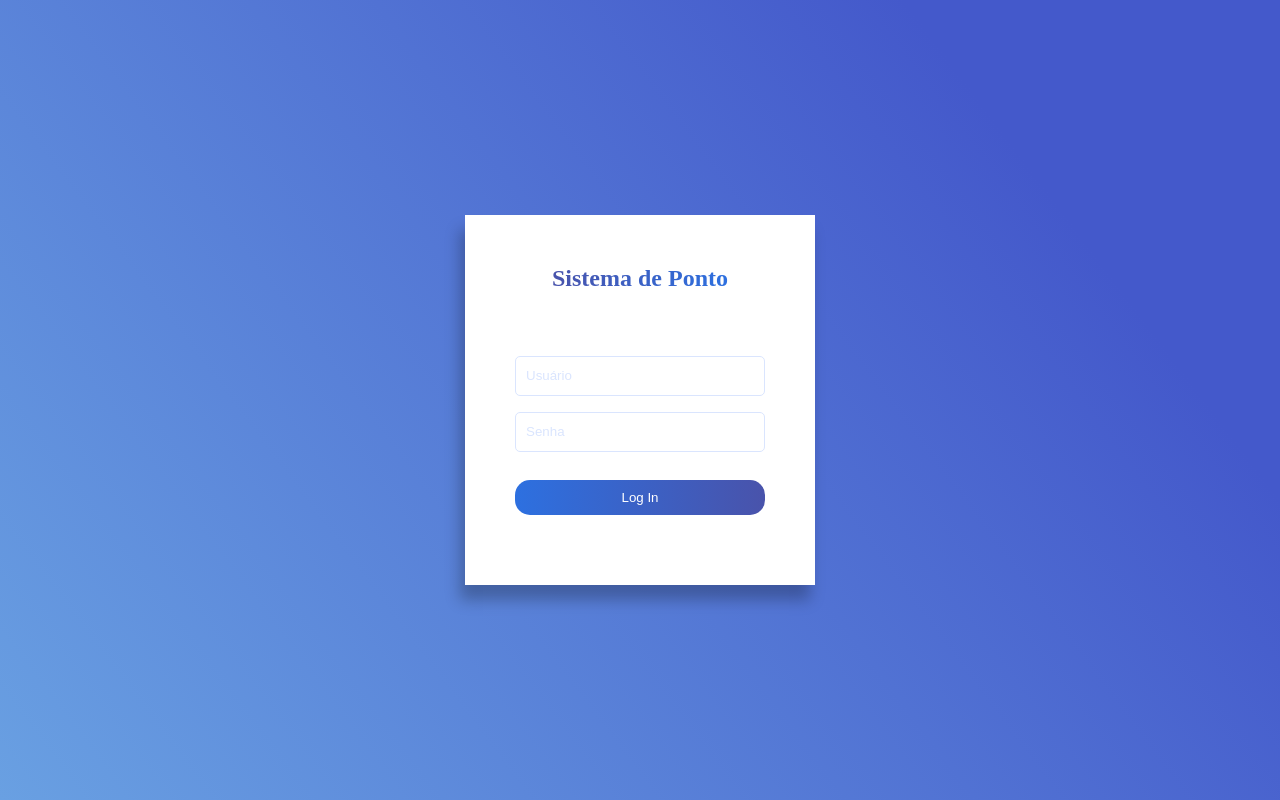
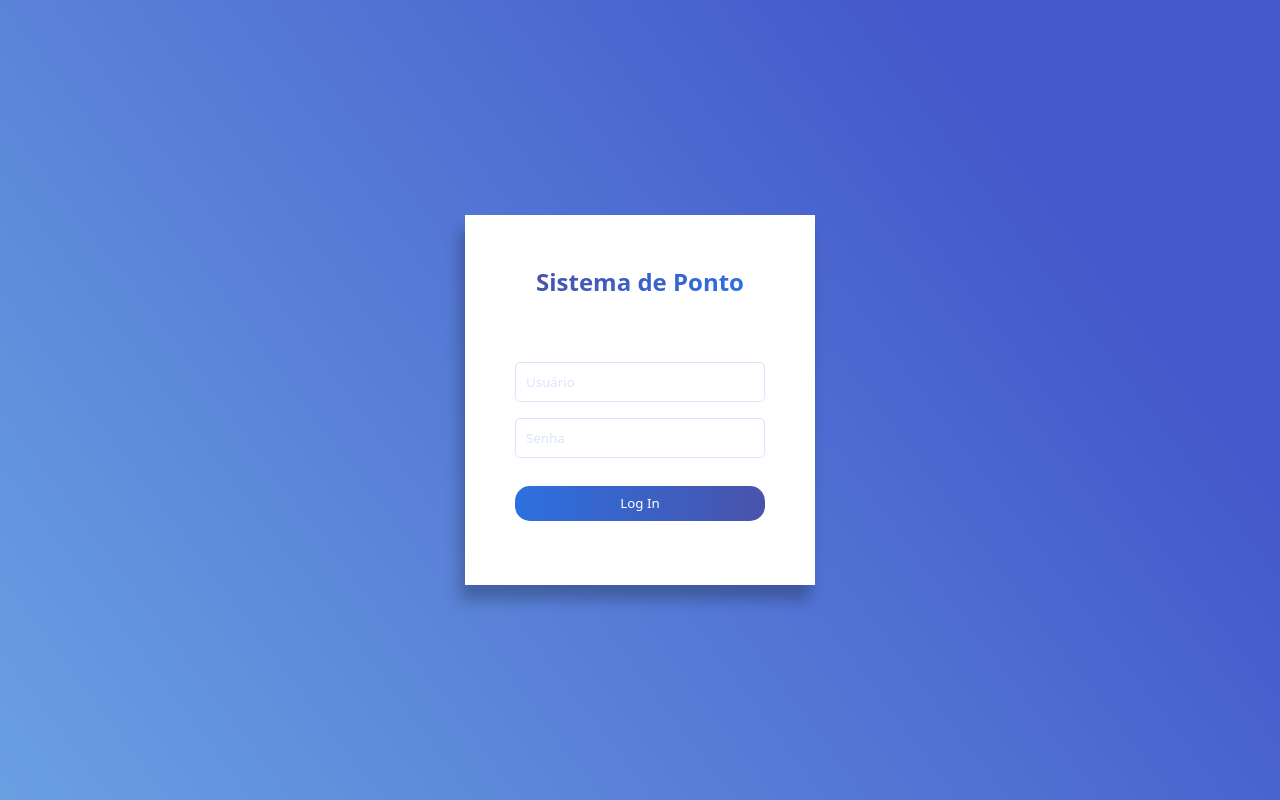
Before and after one commit to MagnoCavalcanti/SistemaPonto, a React (Vite) app in the folder frontend/: page /Empresas in a window 1280 px wide. Built offline with nearby package versions, Linux system fonts and the light colour scheme.

Commit message:
Alt Font-Family

```diff
--- a/frontend/src/styles/login.css
+++ b/frontend/src/styles/login.css
@@ -2,6 +2,7 @@
     margin: 0px;
     padding: 0px;
     box-sizing: border-box;
+    font-family: system-ui, -apple-system, BlinkMacSystemFont, 'Segoe UI', Roboto, Oxygen, Ubuntu, Cantarell, 'Open Sans', 'Helvetica Neue', sans-serif;
 }
 
 div.container{
```
